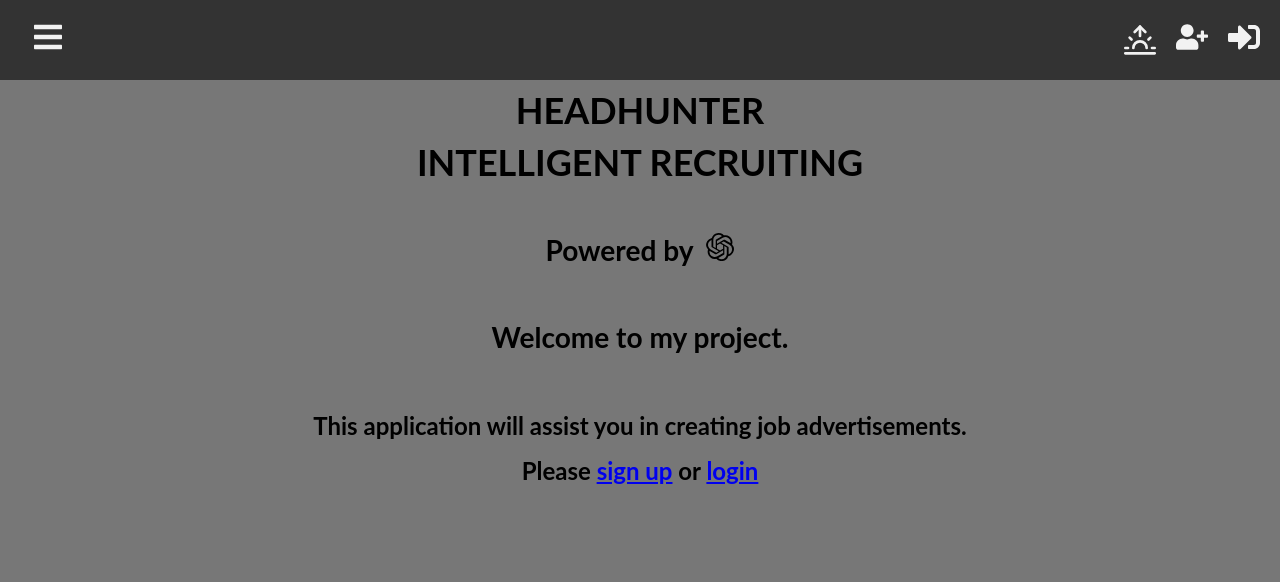
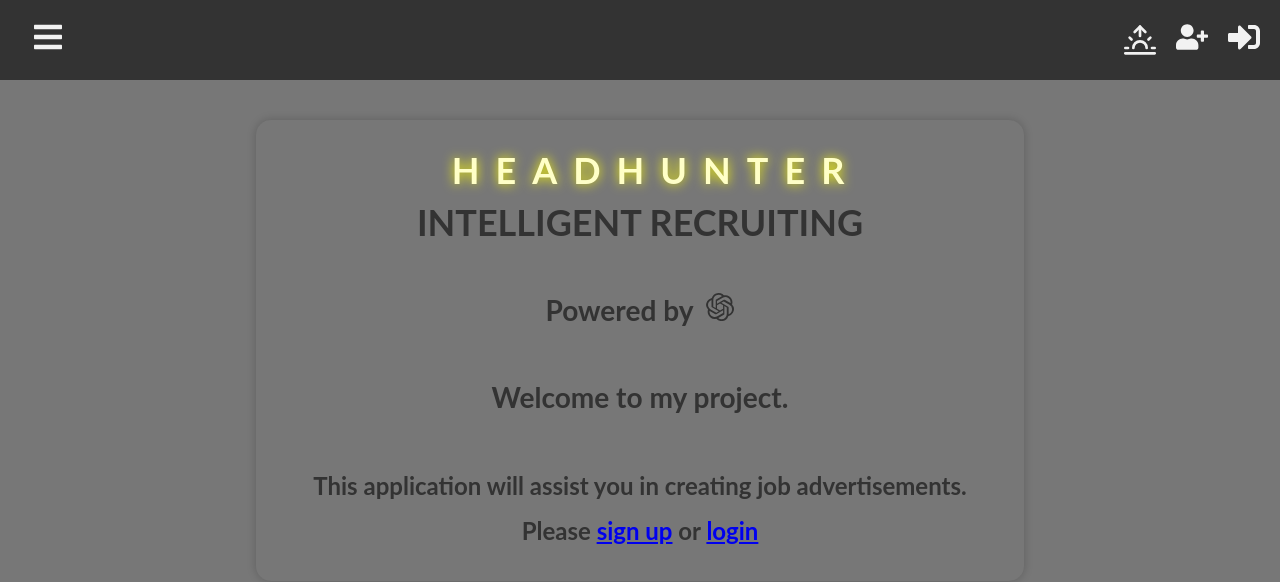
Before and after one commit to MikaelEngvall/headhunter-sidebare-final, a React (Create React App) app: page / in a window 1280 px wide. Shown: the top 582 px of the page. Built offline with nearby package versions, Linux system fonts and the light colour scheme.

Commit message:
Glowing headhunter

```diff
--- a/src/App.css
+++ b/src/App.css
@@ -36,8 +36,15 @@ body {
   background-color: var(--bg-color-dark);
 }
 
+
 .home-card {
-  width: 80%;
+  margin-top: 40px;
+  background-color: var(--bg-color-dark);
+  color: var(--text-color-dark);
+  border-radius: 15px;
+  box-shadow: 0 0 10px rgba(0, 0, 0, 0.2);
+  padding: 20px;
+  width: 60%;
   text-align: center;
   font-size: 1.5rem;
 }
--- a/src/routes/Home.js
+++ b/src/routes/Home.js
@@ -1,23 +1,72 @@
-import React from 'react';
-import { Link } from 'react-router-dom'; // Import Link from React Router
-import { SiOpenai } from "react-icons/si";
+import React, { useState, useEffect } from 'react';
+import { Link } from 'react-router-dom';
+import { SiOpenai } from 'react-icons/si';
+import styled, { keyframes } from 'styled-components';
+
+const glowAnimation = keyframes`
+  0% {
+    color: #fff;
+    text-shadow: 0 0 10px yellow;
+  }
+  50% {
+    color: yellow;
+    text-shadow: 0 0 20px yellow;
+  }
+  100% {
+    color: #fff;
+    text-shadow: 0 0 10px yellow;
+  }
+`;
+
+const GlowingLetter = styled.span`
+  animation: ${glowAnimation} 2s infinite alternate;
+  display: inline-block;
+`;
+
+function GlowingText({ text }) {
+    const [glowingIndex, setGlowingIndex] = useState(0);
+
+    useEffect(() => {
+        const intervalId = setInterval(() => {
+            setGlowingIndex((prevIndex) => (prevIndex + 1) % text.length);
+        }, 1000);
+
+        return () => clearInterval(intervalId);
+    }, [text]);
+
+    return (
+        <>
+            {text.split('').map((letter, index) => (
+                <GlowingLetter key={index} style={{ color: index === glowingIndex ? 'yellow' : '#fff' }}>
+                    {letter}
+                </GlowingLetter>
+            ))}
+        </>
+    );
+}
 
 function Home() {
     return (
         <div className='home'>
             <div className='home-card'>
-                <h2>HEADHUNTER</h2>
+                <h2>
+                    <GlowingText text='HEADHUNTER' />
+                </h2>
                 <h2>INTELLIGENT RECRUITING</h2>
-                <br></br>
-                <h3>Powered by &nbsp;
-                    <SiOpenai /></h3>
-                <br></br>
+                <br />
+                <h3>
+                    Powered by &nbsp;
+                    <SiOpenai />
+                </h3>
+                <br />
                 <h3>Welcome to my project. </h3>
-                <br></br>
+                <br />
                 <h4>This application will assist you in creating job advertisements.</h4>
-                <h4>Please <Link to="/signup">sign up</Link> or <Link to="/login">login</Link></h4>
+                <h4>
+                    Please <Link to='/signup'>sign up</Link> or <Link to='/login'>login</Link>
+                </h4>
             </div>
-        </div >
+        </div>
     );
 }
 
```
